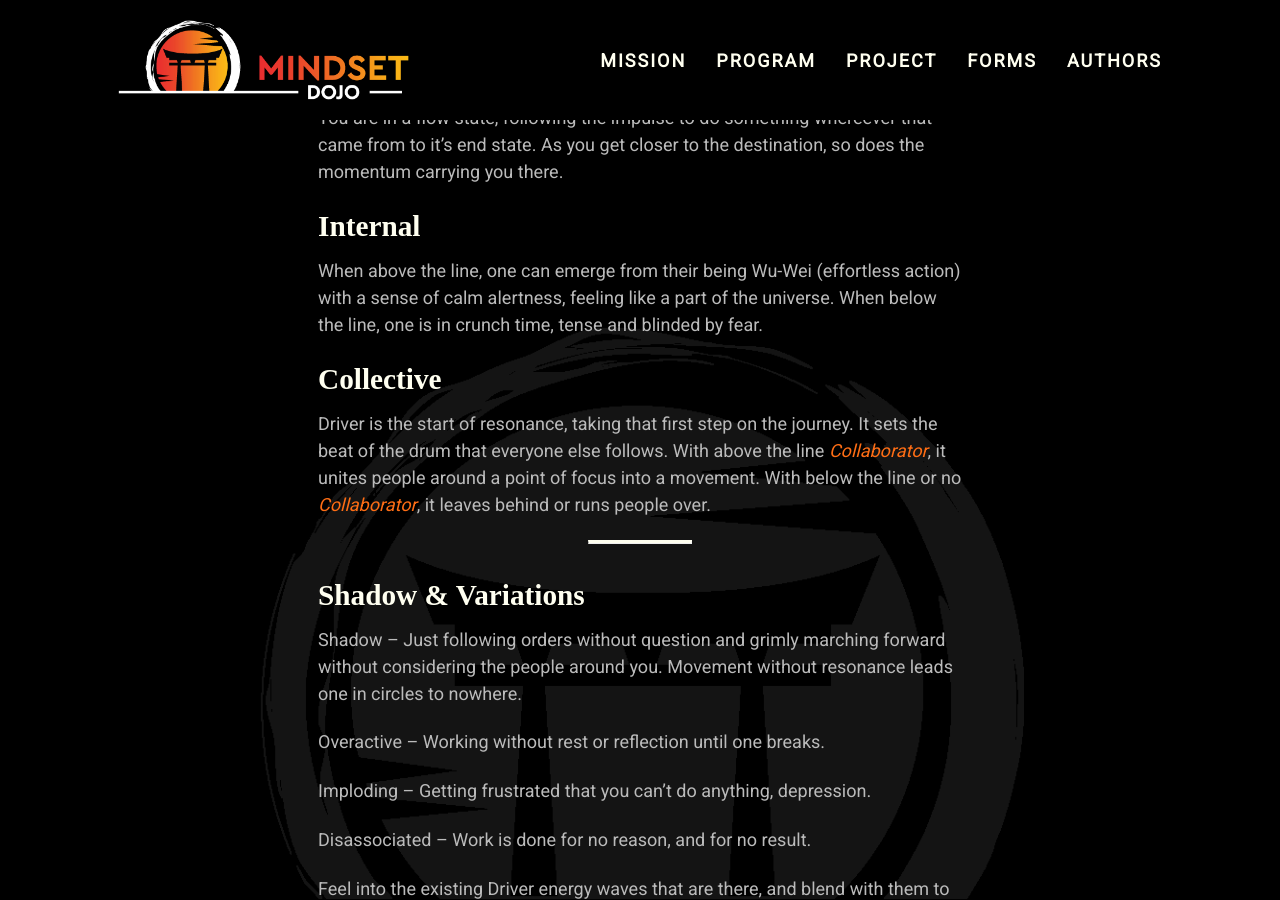
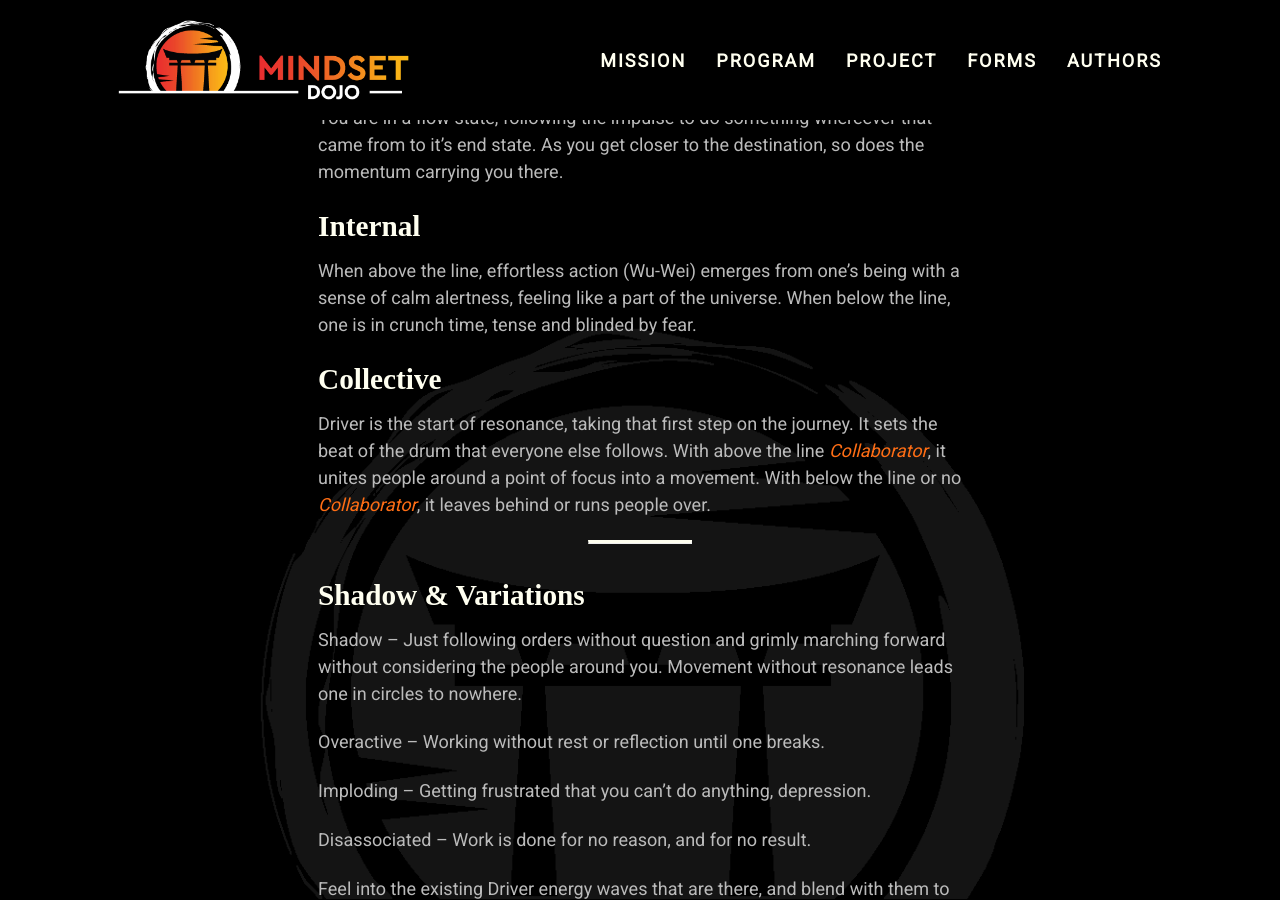
Before and after one commit to mindset-dojo/mindset-dojo.github.io, a Jekyll site: the page built from _forms/driver.md, in a window 1280 px wide and 900 px high, scrolled down 389 px. Built offline with Jekyll 4.4.1, drawn with Linux system fonts in a browser that asks for light colours; some web fonts are replaced.

Commit message:
fix(driver): language.

```diff
--- a/_forms/driver.md
+++ b/_forms/driver.md
@@ -22,7 +22,7 @@ You are in a flow state, following the impulse to do something whereever that ca
 
 ### Internal
 
-When above the line, one can emerge from their being Wu-Wei (effortless action) with a sense of calm alertness, feeling like a part of the universe. When below the line, one is in crunch time, tense and blinded by fear.
+When above the line, effortless action (Wu-Wei) emerges from one's being with a sense of calm alertness, feeling like a part of the universe. When below the line, one is in crunch time, tense and blinded by fear.
 
 ### Collective
 
```
